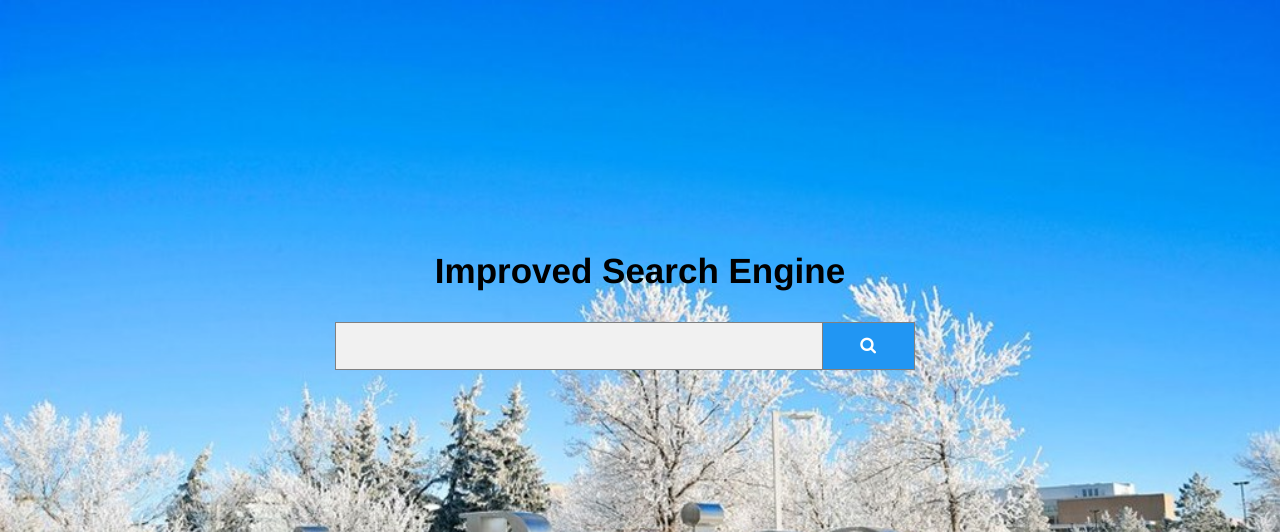
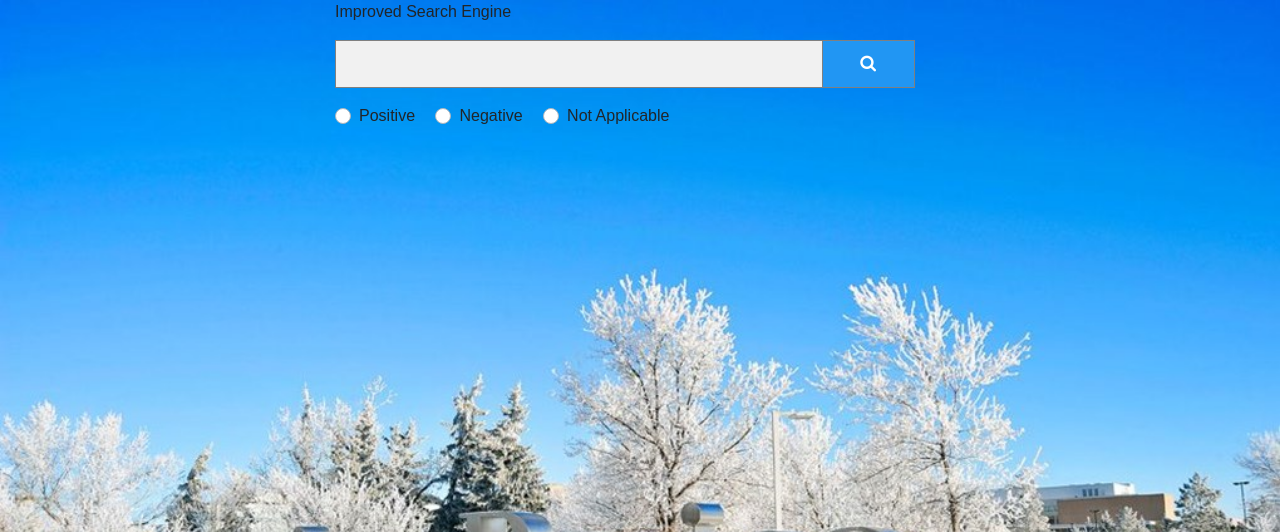
Before and after one commit to Tanu-N-Prabhu/Improved-Search-Engine-Based-on-Sentimental-Analysis, a Django app: page /search_engine_app/ in a window 1280 px wide. Shown: the top 532 px of the page. Run offline with Django 3.2, Linux system fonts and the light colour scheme; some libraries are stand-ins or nearby versions.

Commit message:
Update home.html
Updated Code by adding radio buttons

```diff
--- a/template/home.html
+++ b/template/home.html
@@ -1,6 +1,3 @@
-
-
-
 <!DOCTYPE html>
 <html>
 <head>
@@ -14,6 +11,7 @@
 <script src="https://cdnjs.cloudflare.com/ajax/libs/popper.js/1.16.0/umd/popper.min.js"></script>
 <script src="https://maxcdn.bootstrapcdn.com/bootstrap/4.4.1/js/bootstrap.min.js"></script>
 <meta name="viewport" content="width=device-width, initial-scale=1">
+<link href="https://fonts.googleapis.com/css?family=Fjalla+One&display=swap" rel="stylesheet">
 
 <link rel="stylesheet" href='/static/css/main.css'>
 
@@ -22,17 +20,44 @@
 <body>
 
 <div class="container-fluid" >
-	<h1>Improved Search Engine</h1>
 
+	<p>Improved Search Engine</p>
 	<form class="example" method = "post">
 		{% csrf_token %}
 		{{ form }}
 
+	<button type="submit"><i class="fa fa-search"></i></button>
 
-	<button type="submit"><i class="fa fa-search"></i></button>
 
 
 </form>
 </div>
+
+<!-- https://www.w3schools.com/bootstrap4/bootstrap_forms_custom.asp -->
+<!-- This is the code for the radio buttons-->
+<div class="container mt-3">
+	<form class = "radio">
+	  <div class="custom-control custom-radio custom-control-inline">
+
+		<input type="radio" class="custom-control-input" id="customRadio" name="example" value="customEx">
+		<label class="custom-control-label" for="customRadio">Positive</label>
+	  </div>
+
+
+	  <div class="custom-control custom-radio custom-control-inline">
+		<input type="radio" class="custom-control-input" id="customRadio2" name="example" value="customEx">
+		<label class="custom-control-label" for="customRadio2">Negative</label>
+	  </div>
+
+		<div class="custom-control custom-radio custom-control-inline">
+		<input type="radio" class="custom-control-input" id="customRadio3" name="example" value="customEx">
+		<label class="custom-control-label" for="customRadio3">Not Applicable</label>
+	  </div>
+
+
+
+	</form>
+
+
 </body>
 </html>
```
